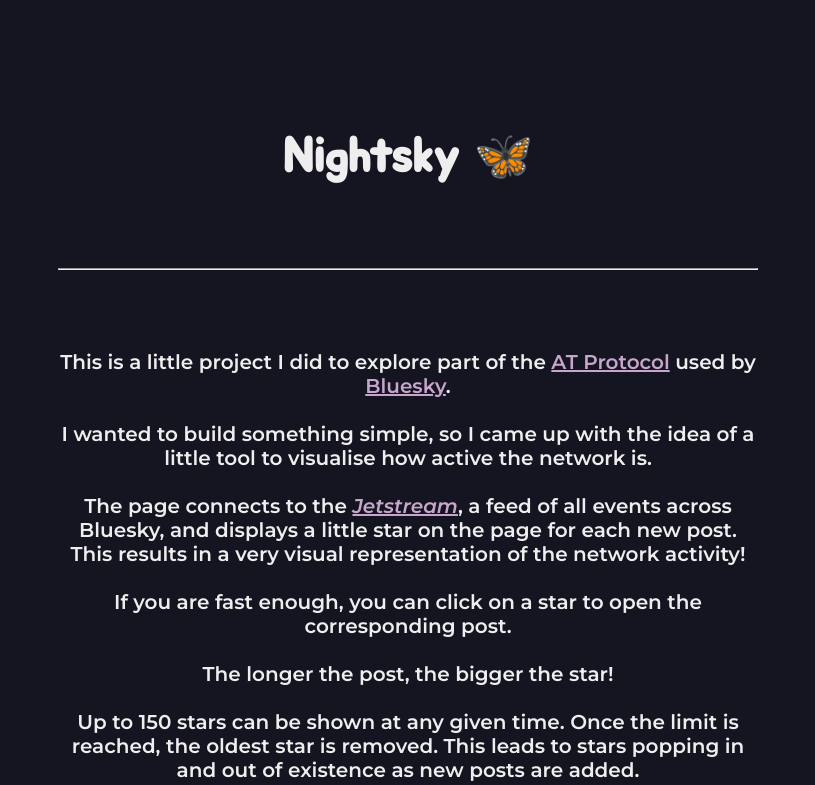
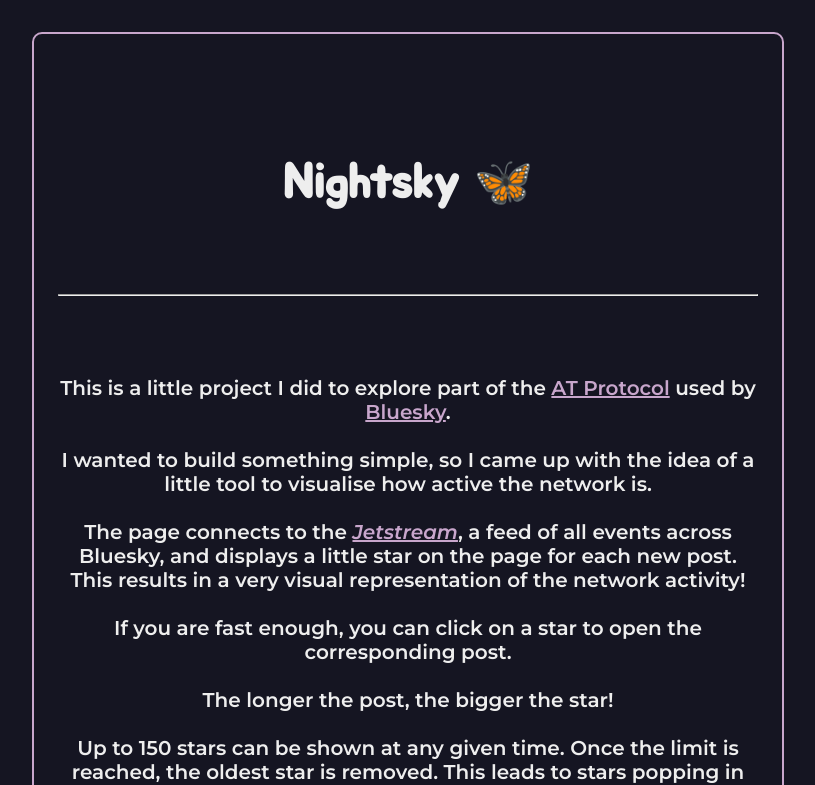
Before and after one commit to hctrdev/bsky-nightsky, a SvelteKit app: page /about in a window 1280 px wide. Shown: the top 785 px of the page, without its empty margins (232-1047 px from the left). Built offline with nearby package versions, Linux system fonts and the light colour scheme; no server answers.

Commit message:
feat: show stars on about page (!20)
- Show generated stars on the about page
- Tweak style of about page
- Support setting a custom generation area for the about page

https://gitlab.com/hctrdev/bsky-nightsky/-/merge_requests/20

```diff
--- a/src/lib/SpecialStar.svelte
+++ b/src/lib/SpecialStar.svelte
@@ -1,9 +1,11 @@
 <script lang="ts">
+  import { maxStarGenScreenPercent } from '$lib';
+
   export let textSize;
   export let url;
 
   const x = Math.random() * 100;
-  const y = Math.random() * 60;
+  const y = Math.random() * $maxStarGenScreenPercent;
   const size = Math.max(Math.max(1, Math.floor(textSize / 10)), 10);
 </script>
 
--- a/src/lib/Star.svelte
+++ b/src/lib/Star.svelte
@@ -1,9 +1,11 @@
 <script lang="ts">
+  import { maxStarGenScreenPercent } from '$lib';
+
   export let textSize;
   export let url;
 
   const x = Math.random() * 100;
-  const y = Math.random() * 60;
+  const y = Math.random() * $maxStarGenScreenPercent;
   // 300 characters becomes 15px
   const size = Math.max(1, Math.floor(textSize / 20));
 </script>
--- a/src/lib/index.ts
+++ b/src/lib/index.ts
@@ -1 +1,9 @@
-// place files you want to import through the `$lib` alias in this folder.
+import { writable } from 'svelte/store';
+
+/**
+ * Max percent of the screen the stars will be generated on. Default is 60%
+ *
+ * For example, if the value is 30%, the stars will only be generated in the top
+ * 30% of the screen.
+ */
+export const maxStarGenScreenPercent = writable(60);
--- a/src/routes/+layout.svelte
+++ b/src/routes/+layout.svelte
@@ -1,10 +1,65 @@
-<script>
+<script lang="ts">
   import { PUBLIC_UMAMI_ID, PUBLIC_UMAMI_URL } from '$env/static/public';
+  import { onMount } from 'svelte';
+  import { getProfile } from '$lib/bskyProfile';
+  import { stream } from '$lib/bskyStream';
+  import { postFilter, type PostData } from '$lib/postFilter';
+  import SpecialStar from '$lib/SpecialStar.svelte';
+  import Star from '$lib/Star.svelte';
+
+  const urlParams = new URLSearchParams(window.location.search);
+  const userHandle = urlParams.get('u');
+
+  type StarData = {
+    id: string;
+    size: number;
+    url: string;
+  };
+
+  let stars: StarData[] = [];
+  let specialStars: StarData[] = [];
+  let specialDid: string;
+
+  const maxStarsAtOnce = 150;
+  const addStar = (data: PostData) => {
+    if (stars.length >= maxStarsAtOnce) {
+      stars = stars.slice(1);
+    }
+    const url = `https://bsky.app/profile/${data.userDid}/post/${data.postKey}`;
+    const star = {
+      id: data.postId,
+      size: data.postText.length,
+      url: url,
+    };
+    if (data.userDid === specialDid) {
+      specialStars = [...specialStars, star];
+    } else {
+      stars = [...stars, star];
+    }
+  };
+
+  onMount(() => {
+    stream.disconnect();
+    stream.connect((e) => postFilter(e, addStar));
+
+    if (userHandle) {
+      getProfile(userHandle).then((profile) => {
+        specialDid = profile?.did ?? '';
+      });
+    }
+  });
 </script>
 
 <svelte:head>
   <script defer src={PUBLIC_UMAMI_URL} data-website-id={PUBLIC_UMAMI_ID}></script>
 </svelte:head>
+
+{#each stars as star (star.url)}
+  <Star textSize={star.size} url={star.url} />
+{/each}
+{#each specialStars as star (star.url)}
+  <SpecialStar textSize={star.size} url={star.url} />
+{/each}
 
 <slot />
 
--- a/src/routes/about/+page.svelte
+++ b/src/routes/about/+page.svelte
@@ -1,3 +1,12 @@
+<script lang="ts">
+  import { maxStarGenScreenPercent } from '$lib';
+  import { onMount } from 'svelte';
+
+  onMount(() => {
+    maxStarGenScreenPercent.set(100);
+  });
+</script>
+
 <article>
   <h1>Nightsky 🦋</h1>
 
@@ -61,10 +70,15 @@
 
 <style>
   article {
+    border-radius: 10px;
+    border: #c8a6cc 2px solid;
+    background-color: #151522;
+    position: relative;
+    z-index: 100;
     display: block;
     max-width: 700px;
-    padding: 5rem 0.5rem;
-    margin: 0 auto;
+    padding: 5rem 1.5rem;
+    margin: 2rem auto;
     color: #eee;
     font-size: 1.25em;
     font-family: 'Montserrat', sans-serif;
```
Also changed, not shown: src/routes/+page.svelte (+2 -51 lines).
